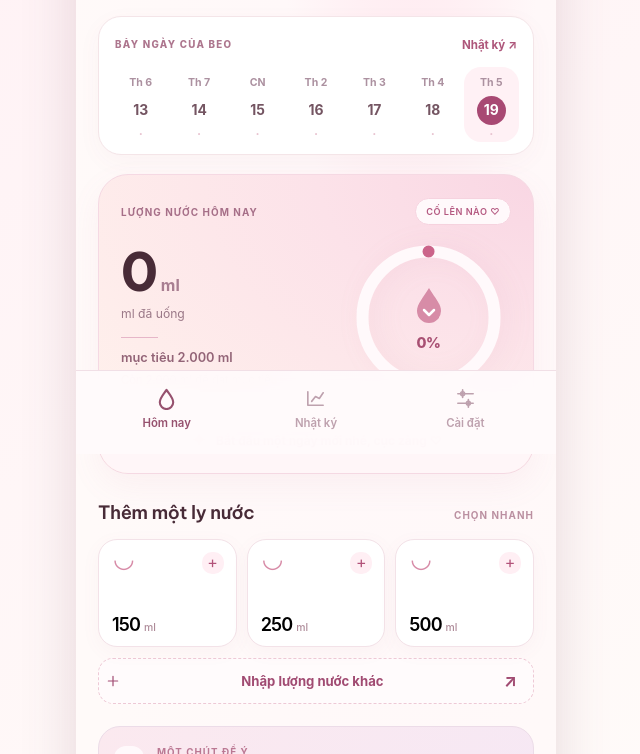
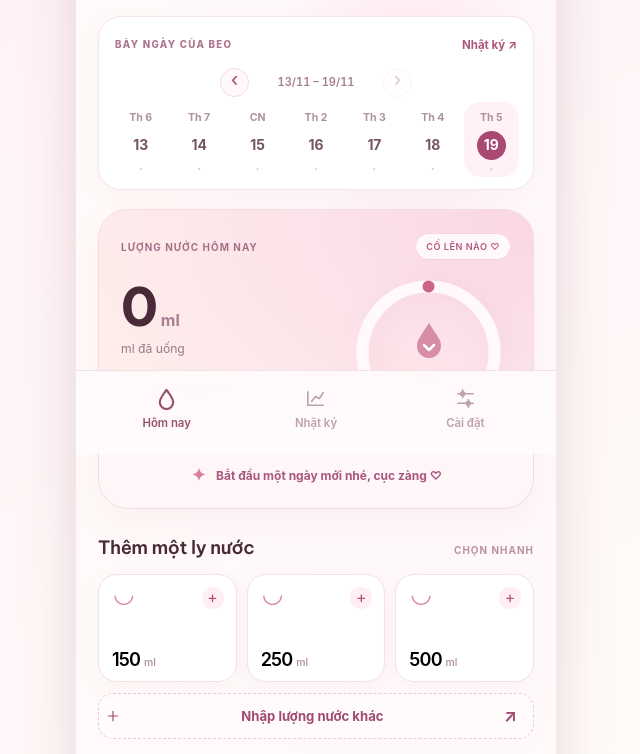
Before and after one commit to hungdeniubeo/water-reminder-ios, a website: page index.html in a window 1280 px wide. Shown: the part 346-1100 px from the top of the page, without its empty margins (324-964 px from the left). Drawn offline with Linux system fonts and the light colour scheme; no server answers.

Commit message:
feat: swipe Beo's seven-day calendar and remove unused info button

```diff
--- a/app.js
+++ b/app.js
@@ -258,9 +258,6 @@ document.querySelectorAll('[data-lang]').forEach(button => button.addEventListen
 document.querySelectorAll('[data-add]').forEach(button => button.addEventListener('click',()=>addWater(button.dataset.add)));
 el('open-log').addEventListener('click',()=>showDialog(el('log-dialog')));
 el('close-dialog').addEventListener('click',()=>closeDialog(el('log-dialog')));
-el('about-button').addEventListener('click',()=>showDialog(el('about-dialog')));
-el('close-about').addEventListener('click',()=>closeDialog(el('about-dialog')));
-el('got-it').addEventListener('click',()=>closeDialog(el('about-dialog')));
 document.querySelectorAll('[data-preset]').forEach(button => button.addEventListener('click',()=>{
   el('amount-input').value = button.dataset.preset;
   document.querySelectorAll('[data-preset]').forEach(item=>item.classList.toggle('selected',item===button));
--- a/i18n.js
+++ b/i18n.js
@@ -147,6 +147,8 @@ export const messages = {
     v3WeekNavAria: 'Nhật ký 7 ngày gần đây',
     v3WeeklyTiny: 'BẢY NGÀY CỦA BEO',
     v3SeeJournal: 'Nhật ký ↗',
+    v3WeekPrevious: 'Xem 7 ngày trước',
+    v3WeekNext: 'Xem 7 ngày tiếp theo',
     v3DailyStoryLabel: 'MỘT CHÚT ĐỂ Ý',
     v3DailyStoryTitle: 'Hôm nay của Beo',
     v3DailyStoryIntro: 'Ghi lại vài ly nước để thấy được thói quen mỗi ngày.',
@@ -461,6 +463,8 @@ export const messages = {
     v3WeekNavAria: 'Water journal for the last seven days',
     v3WeeklyTiny: 'SEVEN DAYS WITH BEO',
     v3SeeJournal: 'Journal ↗',
+    v3WeekPrevious: 'Previous 7 days',
+    v3WeekNext: 'Next 7 days',
     v3DailyStoryLabel: 'A LITTLE CHECK-IN',
     v3DailyStoryTitle: 'A little care today.',
     v3DailyStoryIntro: 'Log a few drinks to see how your routine grows.',
--- a/index.html
+++ b/index.html
@@ -30,7 +30,6 @@
           <button type="button" data-lang="vi" class="selected" aria-pressed="true">VI</button>
           <button type="button" data-lang="en" aria-pressed="false">EN</button>
         </div>
-        <button class="round-button" id="about-button" type="button" data-i18n-aria-label="aboutButton" aria-label="Cách cài ứng dụng lên iPhone"><svg viewBox="0 0 24 24" aria-hidden="true"><circle cx="12" cy="12" r="9"/><path d="M12 11v5M12 8h.01"/></svg></button>
       </div>
     </header>
 
@@ -44,7 +43,12 @@
 
         <section class="week-peek" aria-label="Nhật ký 7 ngày gần đây" data-i18n-aria-label="v3WeekNavAria">
           <div class="week-peek-heading"><span data-i18n="v3WeeklyTiny">BẢY NGÀY CỦA BEO</span><button id="open-journal" type="button" data-i18n="v3SeeJournal">Xem nhật ký ↗</button></div>
-          <div id="home-week-days" class="week-peek-days"></div>
+          <div class="week-peek-controls" role="group" data-i18n-aria-label="v3WeekNavAria" aria-label="Chọn khoảng 7 ngày">
+            <button id="week-prev" type="button" aria-label="Xem 7 ngày trước" data-i18n-aria-label="v3WeekPrevious">‹</button>
+            <span id="week-range" aria-live="polite"></span>
+            <button id="week-next" type="button" aria-label="Xem 7 ngày tiếp theo" data-i18n-aria-label="v3WeekNext" disabled>›</button>
+          </div>
+          <div id="home-week-days" class="week-peek-days" aria-live="polite"></div>
         </section>
 
         <section class="progress-card" data-i18n-aria-label="progressAria" aria-label="Tiến độ uống nước hôm nay">
@@ -182,7 +186,6 @@
   </div>
 
   <dialog id="log-dialog" class="bottom-dialog" aria-labelledby="log-title"><form id="drink-form"><div class="dialog-handle"></div><div class="dialog-top"><span class="eyebrow" data-i18n="dialogEyebrow">NHỚ UỐNG NƯỚC NHÉ ♡</span><button type="button" class="dialog-close" id="close-dialog" data-i18n-aria-label="close" aria-label="Đóng">×</button></div><h2 id="log-title" data-i18n="drinkTitle">Bạn vừa uống bao nhiêu?</h2><p data-i18n="drinkSubtitle">Dù một ngụm nhỏ cũng đáng nhớ.</p><div class="dialog-presets" role="group" aria-label="Chọn lượng nước" data-i18n-aria-label="presetAria"><button type="button" data-preset="150">150 <small>ml</small></button><button type="button" data-preset="250" class="selected">250 <small>ml</small></button><button type="button" data-preset="500">500 <small>ml</small></button></div><label for="amount-input" class="field-label" data-i18n="customAmount">Hoặc nhập số ml</label><input id="amount-input" type="number" inputmode="numeric" required min="20" max="2000" step="1" value="250"><button type="submit" class="button button-primary"><span data-i18n="addToday">Thêm vào hôm nay</span><span aria-hidden="true">↗</span></button></form></dialog>
-  <dialog id="about-dialog" class="bottom-dialog" aria-labelledby="about-title"><div class="dialog-handle"></div><div class="dialog-top"><span class="eyebrow" data-i18n="aboutEyebrow">LUÔN BÊN BẠN</span><button type="button" class="dialog-close" id="close-about" data-i18n-aria-label="close" aria-label="Đóng">×</button></div><h2 id="about-title" data-i18n="aboutTitle">Cài app lên màn hình chính</h2><p data-i18n-html="aboutBody">Mở trang này bằng <strong>Safari</strong> trên iPhone, nhấn <strong>Chia sẻ</strong> → <strong>Thêm vào Màn hình chính</strong>.</p><p class="field-note" data-i18n="aboutNote">Sau lần mở đầu tiên có mạng, app có thể sử dụng offline. Dữ liệu được lưu trên máy.</p><button type="button" class="button button-primary" id="got-it" data-i18n="gotIt">Mình hiểu rồi</button></dialog>
   <div id="toast" class="toast" role="status" aria-live="polite" hidden><span id="toast-message"></span><button type="button" id="toast-action" data-i18n="undo" hidden>Hoàn tác</button></div>
 </body>
 </html>
--- a/journal-ui.js
+++ b/journal-ui.js
@@ -1,4 +1,5 @@
-import { localDayKey, dayKeyOffset, totalForDay } from './logic.js';
+import { localDayKey, totalForDay } from './logic.js';
+import { getWeekWindow, swipeWeekDirection } from './week-strip.js';
 import { BODY_NOTES_KEY, BODY_SYMPTOMS, BODY_CONTEXTS, cleanBodyNotes, completedDaySummary, recentGoalStreak, monthlyCalendar, dateWithinJournal } from './hydration-insights.js';
 
 // The journal is separate from the couple/push feature. No symptom data leaves the phone.
@@ -6,6 +7,9 @@ export function createJournal({getState, getLanguage, t, number, amountLabel, fo
   const el = id => document.getElementById(id);
   const getDay = day => new Date(day+'T12:00:00');
   let chosenDay=localDayKey();
+  let weeksBack=0;
+  let swipeStarted=null;
+  let lastWeekSwipe=0;
   let month=new Date(new Date().getFullYear(), new Date().getMonth(), 1, 12);
   let notes;
   try { notes=cleanBodyNotes(JSON.parse(localStorage.getItem(BODY_NOTES_KEY)||'{}')); }
@@ -24,17 +28,40 @@ export function createJournal({getState, getLanguage, t, number, amountLabel, fo
 
   function renderWeek(){
     const box=el('home-week-days');box.replaceChildren();
-    for(let n=-6;n<=0;n++){
-      const day=dayKeyOffset(n), logged=hasLog(day), total=dayTotal(day), date=getDay(day);
+    const window=getWeekWindow(weeksBack);
+    const [first,last]=[window.days[0],window.days[6]];
+    const compact=key=>{
+      const [year,month,day]=key.split('-').map(Number);
+      const date=getLanguage()==='en' ? month+'/'+day : day+'/'+month;
+      return date+(first.slice(0,4)!==last.slice(0,4) ? '/'+year : '');
+    };
+    const range=el('week-range');
+    range.textContent=compact(first)+' – '+compact(last);
+    range.setAttribute('aria-label',localDate(first,{day:'numeric',month:'long',year:'numeric'})+' – '+localDate(last,{day:'numeric',month:'long',year:'numeric'}));
+    el('week-prev').disabled=!window.canOlder;
+    el('week-next').disabled=!window.canNewer;
+    for(const day of window.days){
+      const logged=hasLog(day), total=dayTotal(day), date=getDay(day);
+      const available=dateWithinJournal(day), today=day===localDayKey();
       const b=document.createElement('button');b.type='button';
-      b.className='week-day'+(n===0?' is-today':'')+(logged?' has-water':'')+(logged && total>=getState().goal?' is-complete':'');
+      b.disabled=!available;
+      b.className='week-day'+(today?' is-today':'')+(logged?' has-water':'')+(logged && total>=getState().goal?' is-complete':'')+(day===chosenDay && !today?' is-picked':'');
       const label=document.createElement('small');label.textContent=formatDate(date,getLanguage(),{weekday:'short'}).replace('.','');
       const digit=document.createElement('strong');digit.textContent=String(date.getDate());
       const mark=document.createElement('span');mark.className='week-indicator';mark.textContent=logged?'•':'·';
       b.append(label,digit,mark);
-      b.setAttribute('aria-label',localDate(day,{day:'numeric',month:'long'})+', '+(logged?amountLabel(total):t('v3NoEntryShort')));
-      b.addEventListener('click',()=>{selectDay(day);openHistory();});box.append(b);
+      b.setAttribute('aria-label',localDate(day,{day:'numeric',month:'long',year:'numeric'})+', '+(logged?amountLabel(total):t('v3NoEntryShort')));
+      b.addEventListener('click',()=>{if(Date.now()-lastWeekSwipe<450)return;selectDay(day);openHistory();});box.append(b);
     }
+  }
+
+  function changeWeek(direction){
+    const window=getWeekWindow(weeksBack);
+    if(direction>0 && !window.canOlder)return false;
+    if(direction<0 && !window.canNewer)return false;
+    weeksBack=Math.max(0,weeksBack+direction);
+    renderWeek();
+    return true;
   }
 
   function renderStory(){
@@ -158,7 +185,27 @@ export function createJournal({getState, getLanguage, t, number, amountLabel, fo
 
   function render(){renderCalendar();renderSelectedDay();renderPatterns();renderCheckin();}
 
-  el('open-journal').addEventListener('click',()=>{selectDay(localDayKey());openHistory();});
+  el('open-journal').addEventListener('click',()=>{
+    const days=getWeekWindow(weeksBack).days;
+    const visible=days.filter(day=>dateWithinJournal(day));
+    selectDay(visible[visible.length-1]||localDayKey());openHistory();
+  });
+  el('week-prev').addEventListener('click',()=>changeWeek(1));
+  el('week-next').addEventListener('click',()=>changeWeek(-1));
+  const weekDays=el('home-week-days');
+  // One-finger horizontal swipe; keep vertical scrolling and iPhone zoom rules intact.
+  weekDays.addEventListener('touchstart',event=>{
+    const finger=event.touches.length===1 ? event.touches[0] : null;
+    swipeStarted=finger ? {x:finger.clientX,y:finger.clientY} : null;
+  },{passive:true});
+  weekDays.addEventListener('touchcancel',()=>{swipeStarted=null;},{passive:true});
+  weekDays.addEventListener('touchend',event=>{
+    if(!swipeStarted || event.changedTouches.length!==1){swipeStarted=null;return;}
+    const finger=event.changedTouches[0];
+    const direction=swipeWeekDirection(finger.clientX-swipeStarted.x,finger.clientY-swipeStarted.y);
+    swipeStarted=null;
+    if(direction){lastWeekSwipe=Date.now();changeWeek(direction);}
+  },{passive:true});
   el('daily-story-link').addEventListener('click',openHistory);
   el('calendar-prev').addEventListener('click',()=>{const y=month.getFullYear(),m=month.getMonth();month=new Date(y,m-1,1,12);renderCalendar();});
   el('calendar-next').addEventListener('click',()=>{const y=month.getFullYear(),m=month.getMonth();month=new Date(y,m+1,1,12);renderCalendar();});
--- a/styles.css
+++ b/styles.css
@@ -302,3 +302,46 @@ h2,
   .identity small{font-size:.54rem;letter-spacing:.095em}
   .hero-intro h1{font-size:clamp(2.2rem,9.6vw,2.55rem)}
 }
+
+
+/* Seven-day touch carousel: seven equal dates stay aligned on iPhone 12 Pro Max. */
+.week-peek-controls{
+  display:flex;
+  align-items:center;
+  justify-content:center;
+  gap:12px;
+  min-height:31px;
+  margin:0 0 4px;
+}
+.week-peek-controls button{
+  width:29px;
+  height:29px;
+  display:grid;
+  place-items:center;
+  border:1px solid #f0dce4;
+  border-radius:50%;
+  background:#fff9fb;
+  color:#a8587b;
+  font-size:1.18rem;
+  font-weight:500;
+  line-height:1;
+  padding:0 0 3px;
+  touch-action:manipulation;
+}
+.week-peek-controls button:disabled{opacity:.3;cursor:default}
+#week-range{
+  min-width:110px;
+  text-align:center;
+  font-size:.69rem;
+  font-weight:600;
+  font-variant-numeric:tabular-nums;
+  color:#a77d8f;
+  white-space:nowrap;
+}
+.week-peek-days{
+  touch-action:pan-y;
+  -webkit-user-select:none;
+  user-select:none;
+}
+.week-day.is-picked:not(.is-today){background:#fff6f9;box-shadow:inset 0 0 0 1px #f0d6e0}
+.week-day:disabled{opacity:.3;cursor:default}
--- a/sw.js
+++ b/sw.js
@@ -1,6 +1,6 @@
 /* Offline app shell + user-visible Web Push notifications (requires a configured sender). */
-const CACHE_NAME = 'water-reminder-static-v11-gentle-centered';
-const ASSETS = ['./','./index.html','./styles.css','./app.js','./daily-slogans.js','./logic.js','./i18n.js','./journal-ui.js','./hydration-insights.js','./solo.js','./push-config.js','./manifest.webmanifest','./assets/icon.svg','./assets/icon-maskable.svg'];
+const CACHE_NAME = 'water-reminder-static-v12-week-swipe-no-info';
+const ASSETS = ['./','./index.html','./styles.css','./app.js','./daily-slogans.js','./logic.js','./i18n.js','./journal-ui.js','./week-strip.js','./hydration-insights.js','./solo.js','./push-config.js','./manifest.webmanifest','./assets/icon.svg','./assets/icon-maskable.svg'];
 
 self.addEventListener('install', event => {
   event.waitUntil(caches.open(CACHE_NAME).then(cache => cache.addAll(ASSETS)).then(() => self.skipWaiting()));
--- /dev/null
+++ b/week-strip.js
@@ -0,0 +1,17 @@
+import { dayKeyOffset } from './logic.js';
+
+// A seven-day window ending today, or 7, 14, ... days before today.
+// Dates use the device's local calendar, not UTC or a server.
+const FIRST_DAY = '2020-01-01';
+export function getWeekWindow(weeksBack = 0, reference = new Date()) {
+  const offset = Math.max(0, Math.trunc(Number(weeksBack) || 0));
+  const endOffset = -7 * offset;
+  const days = Array.from({length: 7}, (_, index) => dayKeyOffset(endOffset - 6 + index, reference));
+  const previousEnd = dayKeyOffset(endOffset - 7, reference);
+  return { days, canOlder: previousEnd >= FIRST_DAY, canNewer: offset > 0 };
+}
+
+export function swipeWeekDirection(dx, dy) {
+  if (!Number.isFinite(dx) || !Number.isFinite(dy) || Math.abs(dx) < 42 || Math.abs(dx) <= Math.abs(dy) * 1.35) return 0;
+  return dx > 0 ? 1 : -1; // Swipe right = older dates; left = newer dates.
+}
```
Also changed, not shown: tests/week-strip.test.js (added, +68 -0 lines).
